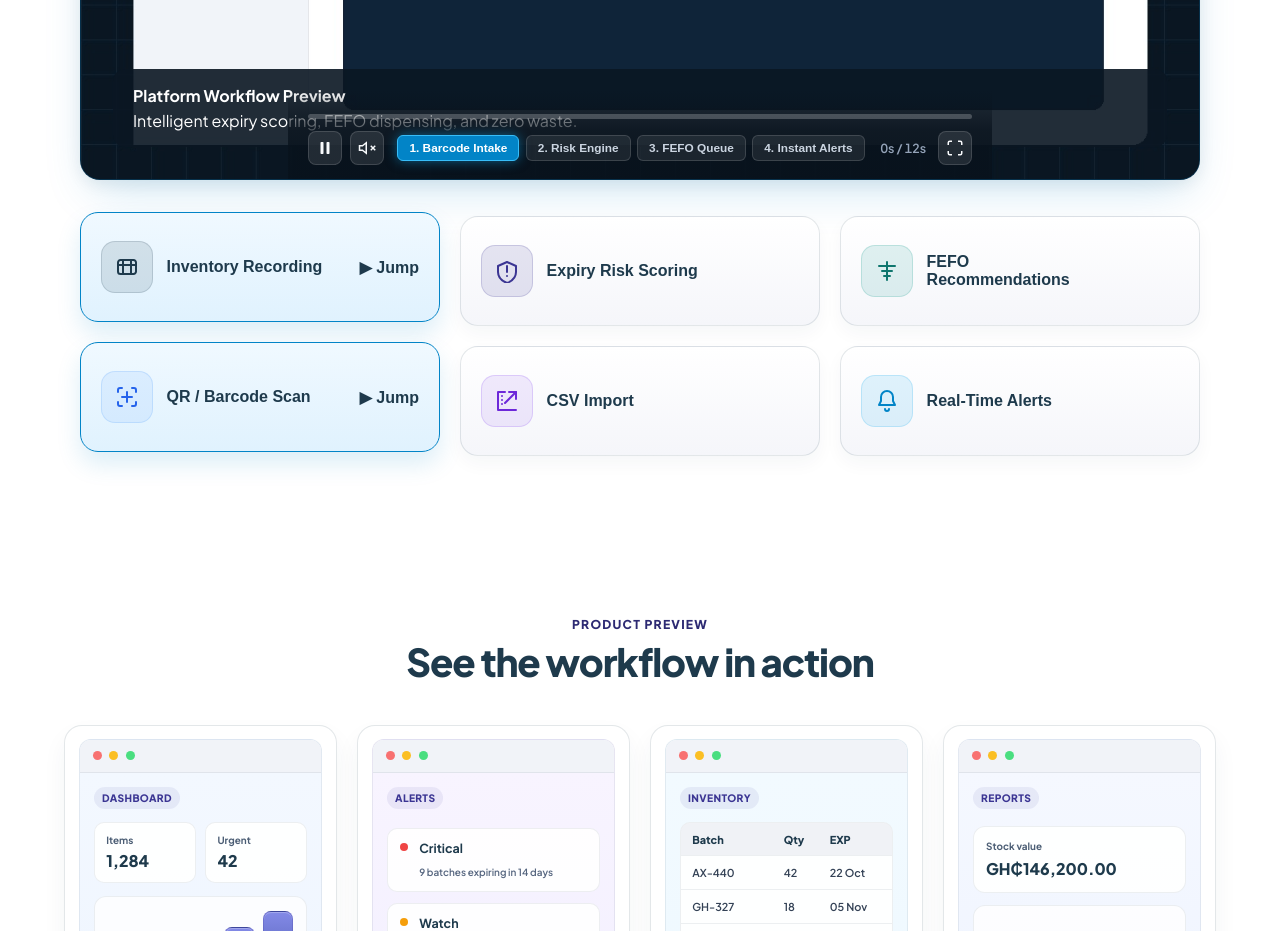
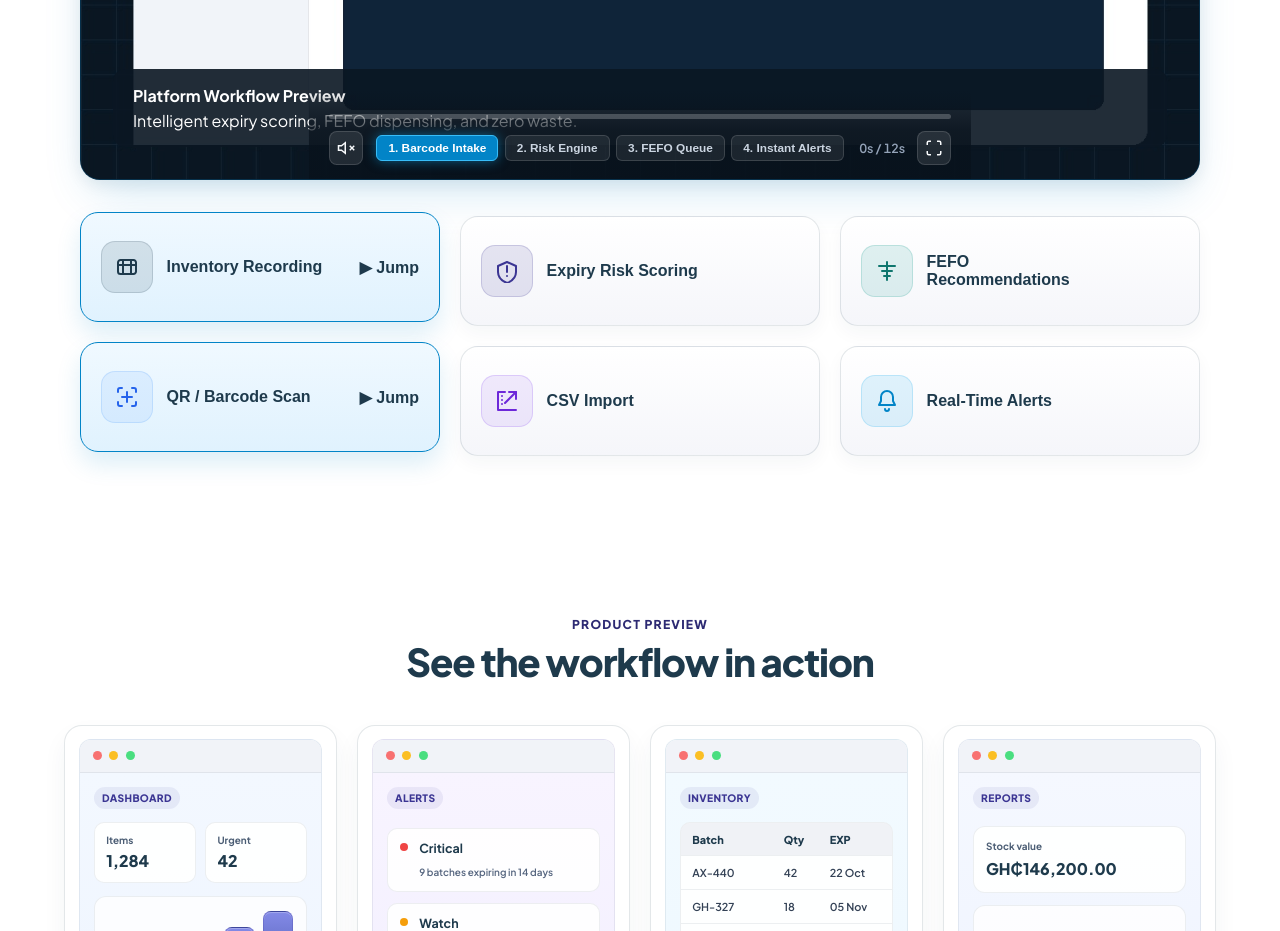
Before and after one commit to lytncodez/ExpireGaurd, a React (Vite) app in the folder library-app/: page / in a window 1280 px wide. Shown: the part 1920-2851 px from the top of the page. Built offline with nearby package versions, Linux system fonts and the light colour scheme.

Commit message:
feat(landing): enable automatic playback and remove play button from controls

```diff
--- a/library-app/src/components/CoreFeaturesVideoSection.tsx
+++ b/library-app/src/components/CoreFeaturesVideoSection.tsx
@@ -24,7 +24,6 @@ export default function CoreFeaturesVideoSection({
   featureIcons,
 }: CoreFeaturesVideoSectionProps) {
   const videoRef = useRef<HTMLVideoElement>(null);
-  const [isPlaying, setIsPlaying] = useState(true);
   const [isMuted, setIsMuted] = useState(true);
   const [currentTime, setCurrentTime] = useState(0);
   const [duration, setDuration] = useState(12);
@@ -35,6 +34,17 @@ export default function CoreFeaturesVideoSection({
   });
   const [activeChapter, setActiveChapter] = useState(0);
 
+  // Guarantee seamless automatic playback on mount
+  useEffect(() => {
+    if (videoRef.current) {
+      videoRef.current.defaultMuted = true;
+      videoRef.current.muted = true;
+      if (!prefersReducedMotion) {
+        videoRef.current.play().catch(() => {});
+      }
+    }
+  }, [prefersReducedMotion]);
+
   // Check reduced motion preference changes
   useEffect(() => {
     if (typeof window === 'undefined') return;
@@ -42,14 +52,12 @@ export default function CoreFeaturesVideoSection({
 
     if (mediaQuery.matches && videoRef.current) {
       videoRef.current.pause();
-      setIsPlaying(false);
     }
 
     const handler = (e: MediaQueryListEvent) => {
       setPrefersReducedMotion(e.matches);
       if (e.matches && videoRef.current) {
         videoRef.current.pause();
-        setIsPlaying(false);
       }
     };
     mediaQuery.addEventListener('change', handler);
@@ -73,20 +81,6 @@ export default function CoreFeaturesVideoSection({
     }
   }, []);
 
-  const togglePlay = useCallback(() => {
-    if (!videoRef.current) return;
-    if (isPlaying) {
-      videoRef.current.pause();
-      setIsPlaying(false);
-    } else {
-      videoRef.current.play().then(() => {
-        setIsPlaying(true);
-      }).catch(() => {
-        setIsPlaying(false);
-      });
-    }
-  }, [isPlaying]);
-
   const toggleMute = useCallback(() => {
     if (!videoRef.current) return;
     videoRef.current.muted = !isMuted;
@@ -96,10 +90,8 @@ export default function CoreFeaturesVideoSection({
   const seekTo = useCallback((seconds: number) => {
     if (!videoRef.current) return;
     videoRef.current.currentTime = seconds;
-    if (!isPlaying) {
-      videoRef.current.play().then(() => setIsPlaying(true)).catch(() => {});
-    }
-  }, [isPlaying]);
+    videoRef.current.play().catch(() => {});
+  }, []);
 
   const toggleFullscreen = useCallback(() => {
     if (!videoRef.current) return;
@@ -170,7 +162,7 @@ export default function CoreFeaturesVideoSection({
               ref={videoRef}
               src="/expiryguard-demo.webm"
               poster="/expiryguard-demo-poster.jpg"
-              autoPlay={!prefersReducedMotion}
+              autoPlay
               loop
               muted={isMuted}
               playsInline
@@ -178,6 +170,11 @@ export default function CoreFeaturesVideoSection({
               className="sky-video-element"
               onTimeUpdate={handleTimeUpdate}
               onLoadedMetadata={handleLoadedMetadata}
+              onCanPlay={() => {
+                if (videoRef.current && videoRef.current.paused && !prefersReducedMotion) {
+                  videoRef.current.play().catch(() => {});
+                }
+              }}
               onError={() => setHasError(true)}
               aria-label="ExpiryGuard platform workflow demonstration video showing intake scanning, risk scoring, FEFO dispensing, and real-time alerts"
             >
@@ -232,25 +229,6 @@ export default function CoreFeaturesVideoSection({
             {/* Controls Row */}
             <div className="sky-video-controls-row">
               <div className="sky-video-controls-left">
-                <button
-                  type="button"
-                  className="sky-video-ctrl-btn"
-                  onClick={togglePlay}
-                  aria-label={isPlaying ? 'Pause video demo' : 'Play video demo'}
-                  title={isPlaying ? 'Pause' : 'Play'}
-                >
-                  {isPlaying ? (
-                    <svg viewBox="0 0 24 24" width="18" height="18" fill="currentColor">
-                      <rect x="6" y="4" width="4" height="16" rx="1" />
-                      <rect x="14" y="4" width="4" height="16" rx="1" />
-                    </svg>
-                  ) : (
-                    <svg viewBox="0 0 24 24" width="18" height="18" fill="currentColor">
-                      <polygon points="5 3 19 12 5 21 5 3" />
-                    </svg>
-                  )}
-                </button>
-
                 <button
                   type="button"
                   className="sky-video-ctrl-btn"
```
